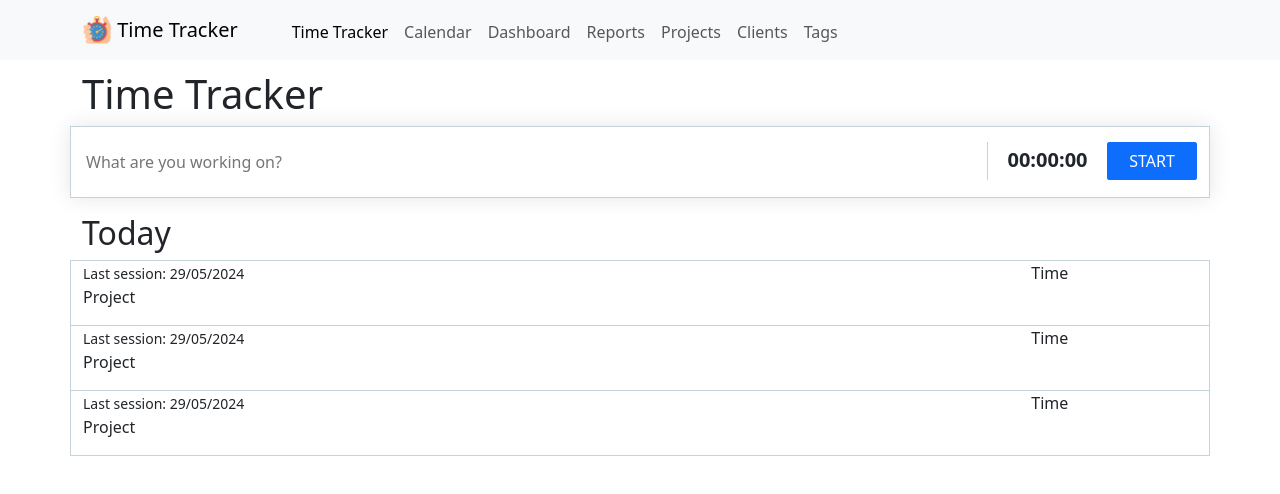
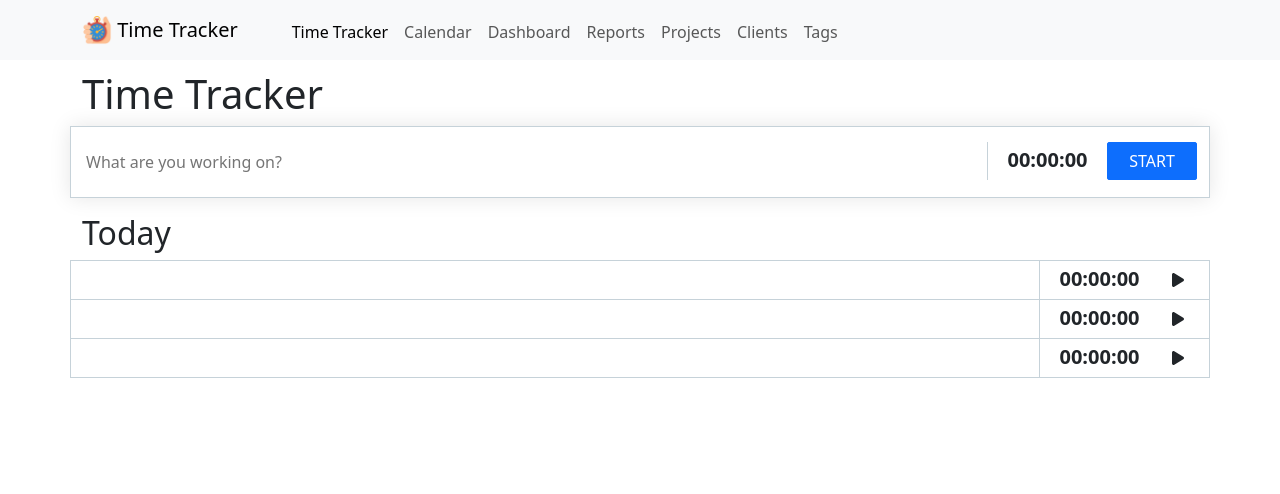
Before and after one commit to ifredamg/time-tracker, a React (Create React App) app: page / in a window 1280 px wide. Shown: the top 494 px of the page. Built offline with nearby package versions, Linux system fonts and the light colour scheme.

Commit message:
Install FontAwesome. Develop SessionLine component.

```diff
--- a/package.json
+++ b/package.json
@@ -3,6 +3,11 @@
   "version": "0.1.0",
   "private": true,
   "dependencies": {
+    "@fortawesome/fontawesome-svg-core": "^6.5.2",
+    "@fortawesome/free-brands-svg-icons": "^6.5.2",
+    "@fortawesome/free-regular-svg-icons": "^6.5.2",
+    "@fortawesome/free-solid-svg-icons": "^6.5.2",
+    "@fortawesome/react-fontawesome": "^0.2.2",
     "@testing-library/jest-dom": "^5.17.0",
     "@testing-library/react": "^13.4.0",
     "@testing-library/user-event": "^13.5.0",
--- a/src/components/Session.js
+++ /dev/null
@@ -1,18 +0,0 @@
-import './css/session.css';
-
-function Session() {
-    return (
-        <div className="row session-card-body-line">
-            <div className="col-12 col-md-10">
-                <span><small>Last session: 29/05/2024</small></span>
-                <p>Project</p>
-            </div>
-
-            <div className="col-12 col-md-2">
-                <p>Time</p>
-            </div>
-        </div>
-    );
-}
-
-export default Session;
--- a/src/components/SessionCard.js
+++ b/src/components/SessionCard.js
@@ -1,5 +1,5 @@
 import './css/session.css';
-import Session from './Session';
+import SessionLine from './SessionLine';
 import classnames from 'classnames';
 
 function SessionCard({ className }) {
@@ -11,9 +11,9 @@ function SessionCard({ className }) {
             </div>
 
             <div className="session-card-body">
-                <Session />
-                <Session />
-                <Session />
+                <SessionLine />
+                <SessionLine />
+                <SessionLine />
             </div>
         </div>
     );
--- /dev/null
+++ b/src/components/SessionLine.js
@@ -0,0 +1,30 @@
+import './css/session.css';
+import { useState } from 'react';
+import classnames from 'classnames';
+import { FontAwesomeIcon } from '@fortawesome/react-fontawesome'
+
+function SessionLine() {
+    const [isWorking, setIsWorking] = useState(false);
+
+    const handleClick = () => {
+        setIsWorking(!isWorking);
+    }
+
+    return (
+        <div className="row session-card-body-line">
+            <div className="col-12 col-md-6">
+            </div>
+
+            <div className="col-12 col-md-6">
+                <div className="d-inline-flex float-end">
+                    <span className="timer">00:00:00</span>
+                    <button onClick={handleClick} className="btn btn-start-stop">
+                        {!isWorking ? <FontAwesomeIcon icon="fa-solid fa-play" /> : <FontAwesomeIcon icon="fa-solid fa-stop" />}
+                    </button>
+                </div>
+            </div>
+        </div>
+    );
+}
+
+export default SessionLine;
--- a/src/components/css/session.css
+++ b/src/components/css/session.css
@@ -5,7 +5,7 @@
     padding-bottom: 15px;
 }
 
-.session-create-row .timer {
+.session-create-row .timer, .session-card-body-line .timer {
     font-weight: bold;
     font-size: 20px;
     width: 120px;
--- a/src/index.js
+++ b/src/index.js
@@ -7,6 +7,14 @@ import { NavigationProvider } from './context/navigation';
 import 'bootstrap/dist/css/bootstrap.min.css';
 import 'bootstrap/dist/js/bootstrap.bundle.min';
 
+import { library } from '@fortawesome/fontawesome-svg-core'
+
+import { fab } from '@fortawesome/free-brands-svg-icons'
+import { fas } from '@fortawesome/free-solid-svg-icons'
+import { far } from '@fortawesome/free-regular-svg-icons'
+
+library.add(fab, fas, far)
+
 const el = document.getElementById('root');
 const root = ReactDOM.createRoot(el);
 
```
Also changed, not shown: 1 other file (tests, documents, lock files or other folders).
